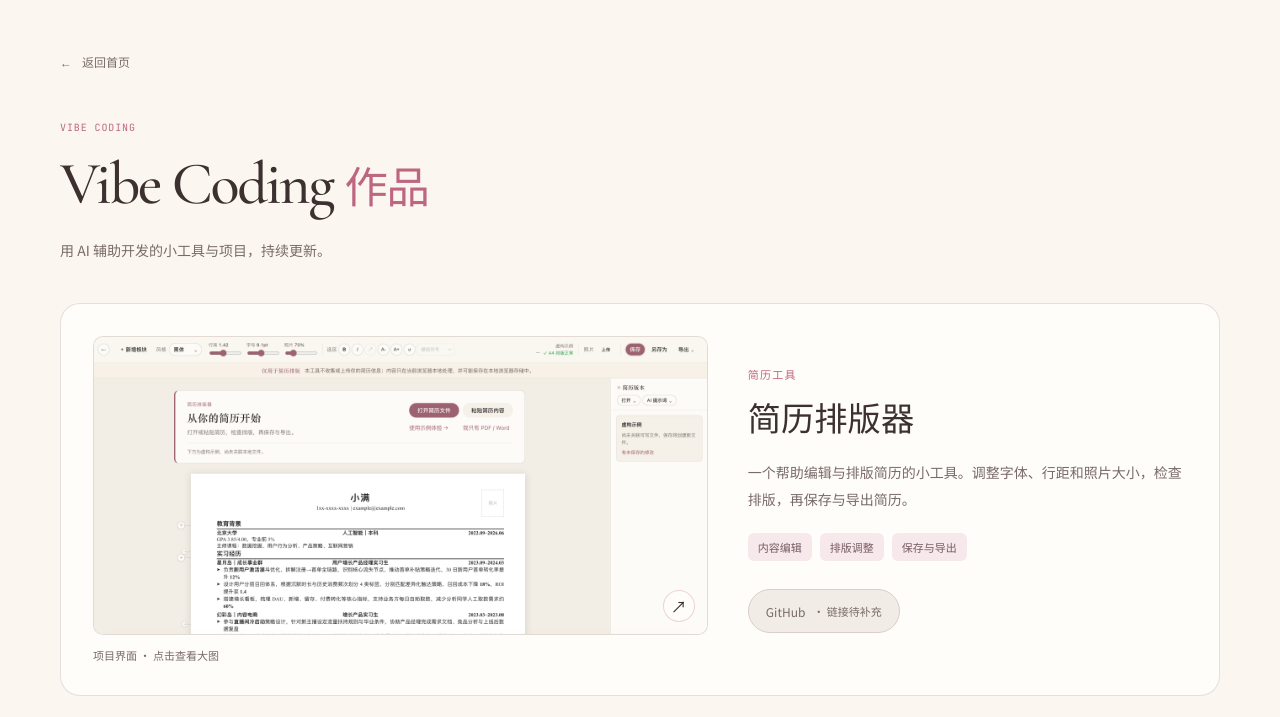
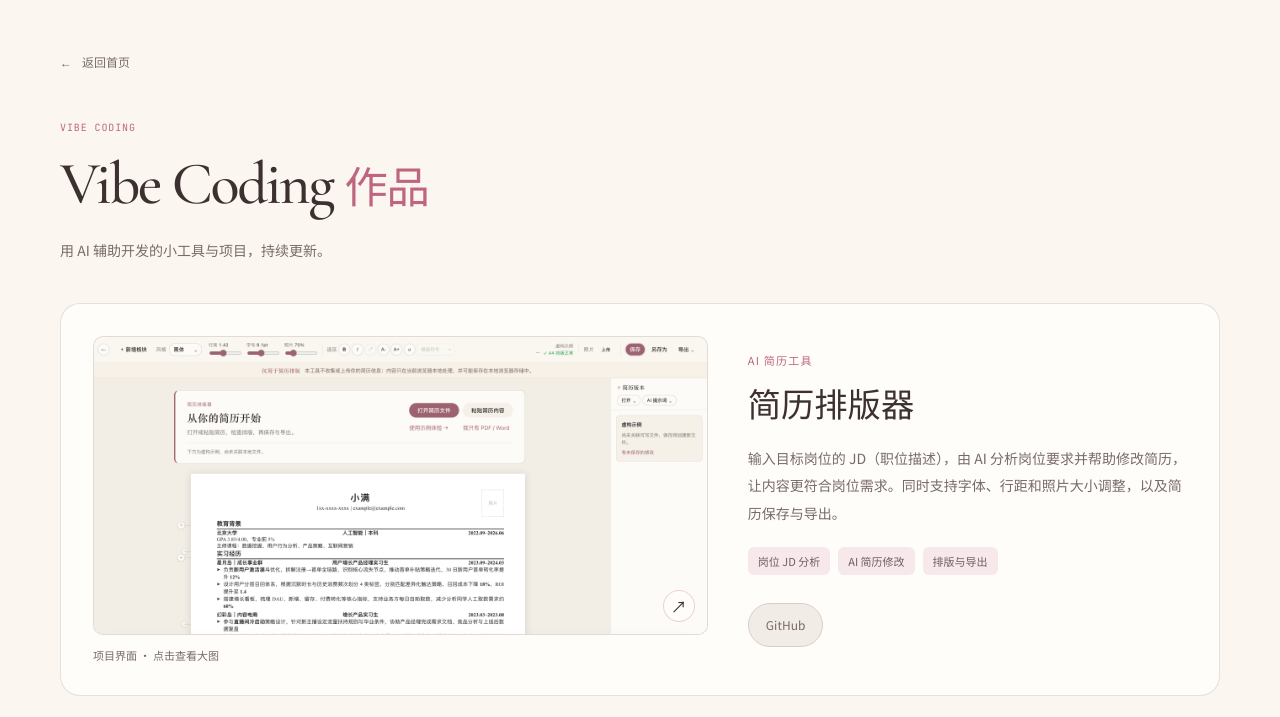
Before and after one commit to hyq128/hyq128.github.io, a plain HTML site: page public/vibe-coding.html in a window 1280 px wide. Shown: the part 73-790 px from the top of the page. Drawn offline with nearby package versions, Linux system fonts and the light colour scheme.

Commit message:
fix: clarify AI resume tool capabilities

```diff
--- a/public/vibe-coding.html
+++ b/public/vibe-coding.html
@@ -4,7 +4,7 @@
     <meta charset="UTF-8" />
     <meta name="viewport" content="width=device-width, initial-scale=1" />
     <meta name="theme-color" content="#fbf7f0" />
-    <meta name="description" content="黄雅谦的 Vibe Coding 作品，展示用 AI 辅助开发的简历排版器与持续更新的小工具。" />
+    <meta name="description" content="黄雅谦的 Vibe Coding 作品，展示根据岗位 JD 进行 AI 分析与简历修改、支持排版与导出的简历工具，以及持续更新的小工具。" />
     <title>Vibe Coding 作品 — 黄雅谦</title>
     <link rel="preconnect" href="https://fonts.googleapis.com" />
     <link rel="preconnect" href="https://fonts.gstatic.com" crossorigin />
@@ -51,14 +51,14 @@
             <figcaption>项目界面 · 点击查看大图</figcaption>
           </figure>
           <div class="vibe-project-copy">
-            <p class="project-type">简历工具</p>
+            <p class="project-type">AI 简历工具</p>
             <h2 id="resume-title">简历排版器</h2>
-            <p>一个帮助编辑与排版简历的小工具。调整字体、行距和照片大小，检查排版，再保存与导出简历。</p>
+            <p>输入目标岗位的 JD（职位描述），由 AI 分析岗位要求并帮助修改简历，让内容更符合岗位需求。同时支持字体、行距和照片大小调整，以及简历保存与导出。</p>
             <div class="vibe-tags" aria-label="项目功能">
-              <span>内容编辑</span><span>排版调整</span><span>保存与导出</span>
+              <span>岗位 JD 分析</span><span>AI 简历修改</span><span>排版与导出</span>
             </div>
             <!-- 收到真实仓库地址后，将此禁用按钮替换为链接；不使用空地址或 # 占位。 -->
-            <button class="button vibe-github" type="button" disabled>GitHub <span>· 链接待补充</span></button>
+            <button class="button vibe-github" type="button" disabled>GitHub</button>
           </div>
         </article>
 
```
Also changed, not shown: public/index.html (+2 -2 lines), 4 other files.
